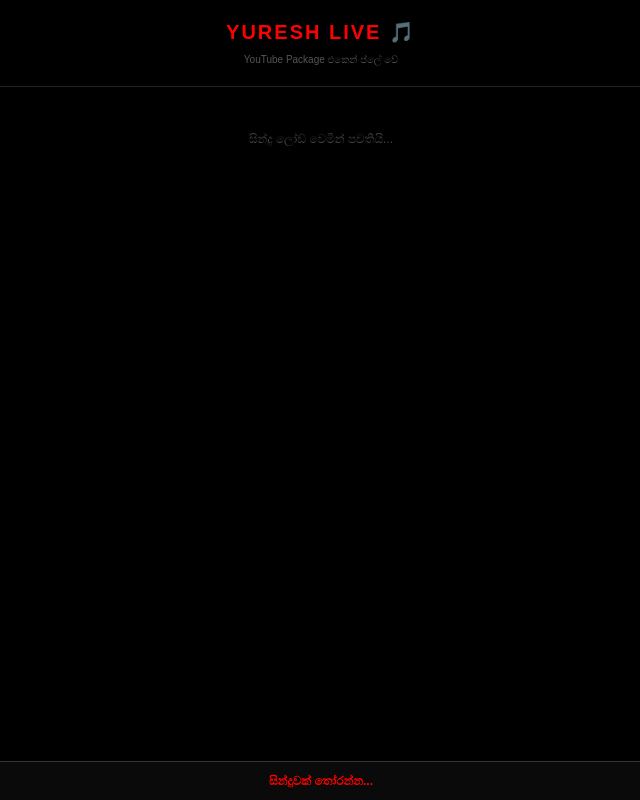
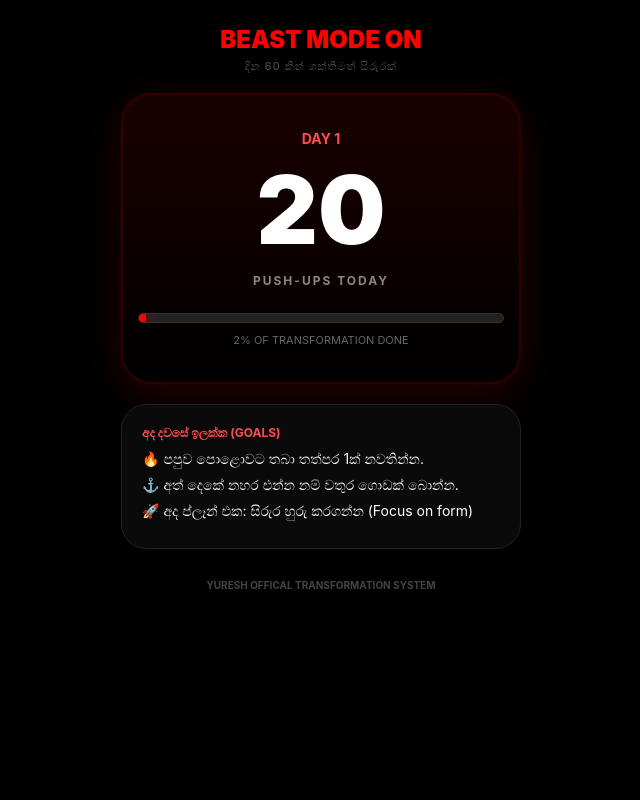
Before and after one commit to Yuresh-Official/ai-video-jenaretor, a website: page index.html in a window 1280 px wide. Shown: the whole page, without its empty margins (319-959 px from the left). Drawn offline with Linux system fonts and the light colour scheme; no server answers.

Commit message:
Update index.html

```diff
--- a/index.html
+++ b/index.html
@@ -3,118 +3,101 @@
 <head>
     <meta charset="UTF-8">
     <meta name="viewport" content="width=device-width, initial-scale=1.0, maximum-scale=1.0, user-scalable=no">
-    <title>YURESH HYBRID PLAYER</title>
+    <title>YURESH 60-DAY BEAST MODE</title>
     <style>
-        :root { --accent: #ff0000; --bg: #000; }
-        * { -webkit-user-select: none; user-select: none; box-sizing: border-box; }
-        body { background: var(--bg); color: #fff; font-family: sans-serif; margin: 0; padding: 10px; padding-bottom: 90px; }
+        :root { --accent: #ff0000; --bg: #000; --card: #111; }
+        * { box-sizing: border-box; font-family: 'Inter', sans-serif; }
+        body { background: var(--bg); color: #fff; margin: 0; text-align: center; padding: 15px; }
 
-        .header { text-align: center; padding: 10px 0; border-bottom: 1px solid #222; margin-bottom: 15px; }
-        .header h1 { margin: 0; font-size: 20px; color: var(--accent); letter-spacing: 2px; }
+        .container { max-width: 400px; margin: auto; }
+        .header h1 { color: var(--accent); margin: 10px 0 0 0; font-size: 24px; text-transform: uppercase; font-weight: 900; }
+        .header p { color: #555; font-size: 11px; margin-top: 5px; letter-spacing: 1px; }
 
-        /* වීඩියෝ එක පේන තැන */
-        .video-container {
-            width: 100%; aspect-ratio: 16 / 9; background: #111;
-            border-radius: 15px; overflow: hidden; margin-bottom: 15px;
-            border: 1px solid #333; display: none; /* සින්දුවක් තෝරනකල් හංගා ඇත */
+        .beast-card {
+            background: linear-gradient(180deg, #1a0000, #000);
+            padding: 35px 15px; border-radius: 30px;
+            border: 2px solid #300; margin: 20px 0;
+            box-shadow: 0 10px 40px rgba(255,0,0,0.15);
         }
-        #player { width: 100%; height: 100%; }
+        .day-label { font-size: 14px; color: #ff4d4d; font-weight: bold; text-transform: uppercase; }
+        .count-value { font-size: 95px; font-weight: 900; line-height: 0.9; margin: 20px 0; color: #fff; }
+        .unit { font-size: 12px; color: #888; font-weight: bold; letter-spacing: 2px; }
 
-        .song-card {
-            background: #111; padding: 10px; border-radius: 12px;
-            display: flex; align-items: center; gap: 12px; margin-bottom: 8px;
-            border: 1px solid #222; cursor: pointer;
+        .progress-box { margin-top: 25px; }
+        .pb-bg { width: 100%; background: #222; height: 10px; border-radius: 20px; overflow: hidden; border: 1px solid #333; }
+        .pb-fill { height: 100%; background: var(--accent); width: 0%; transition: 2s ease-in-out; box-shadow: 0 0 15px var(--accent); }
+
+        .target-box {
+            background: #0a0a0a; padding: 20px; border-radius: 25px;
+            border: 1px solid #222; margin-top: 15px; text-align: left;
         }
-        .song-card:active { border-color: var(--accent); }
-        .song-img { width: 50px; height: 50px; border-radius: 8px; object-fit: cover; }
+        .target-title { font-size: 12px; color: #ff4d4d; font-weight: bold; margin-bottom: 10px; }
+        .goal-item { font-size: 14px; color: #fff; margin-bottom: 8px; display: flex; align-items: center; gap: 10px; }
 
-        .info { flex: 1; overflow: hidden; }
-        .info div { font-size: 13px; font-weight: bold; white-space: nowrap; overflow: hidden; text-overflow: ellipsis; }
-        .info span { font-size: 10px; color: #888; }
-
-        .player-bar {
-            position: fixed; bottom: 0; left: 0; width: 100%;
-            background: #0a0a0a; padding: 12px; border-top: 1px solid #333;
-            text-align: center;
-        }
-        #status { font-size: 12px; color: var(--accent); font-weight: bold; }
+        .footer { margin-top: 30px; font-size: 10px; color: #444; font-weight: bold; }
     </style>
 </head>
 <body oncontextmenu="return false;">
 
+    <div class="container">
         <div class="header">
-        <h1>YURESH LIVE 🎵</h1>
-        <p style="font-size: 10px; color: #555;">YouTube Package එකෙන් ප්ලේ වේ</p>
+            <h1>BEAST MODE ON</h1>
+            <p>දින 60 කින් ශක්තිමත් සිරුරක්</p>
         </div>
 
-    <div class="video-container" id="v-container">
-        <div id="player"></div>
+        <div class="beast-card">
+            <div class="day-label" id="day-display">DAY 1</div>
+            <div class="count-value" id="target-display">20</div>
+            <div class="unit">PUSH-UPS TODAY</div>
+
+            <div class="progress-box">
+                <div class="pb-bg"><div class="pb-fill" id="pb"></div></div>
+                <div style="font-size: 11px; color: #666; margin-top: 10px;" id="prog-text">0% GAINED</div>
+            </div>
         </div>
 
-    <div id="loader" style="text-align: center; padding: 30px; font-size: 12px; color: #444;">සින්දු ලෝඩ් වෙමින් පවතියි...</div>
-    <div id="list"></div>
-
-    <div class="player-bar">
-        <div id="status">සින්දුවක් තෝරන්න...</div>
+        <div class="target-box">
+            <div class="target-title">අද දවසේ ඉලක්ක (GOALS)</div>
+            <div class="goal-item">🔥 පපුව පොළොවට තබා තත්පර 1ක් නවතින්න.</div>
+            <div class="goal-item">⚓ අත් දෙකේ නහර එන්න නම් වතුර ගොඩක් බොන්න.</div>
+            <div class="goal-item" id="mode-tip">🚀 අද ප්ලෑන් එක: Loading...</div>
         </div>
 
-    <script src="https://www.youtube.com/iframe_api"></script>
+        <div class="footer">
+            YURESH OFFICAL TRANSFORMATION SYSTEM
+        </div>
+    </div>
+
     <script>
-        const YT_API_KEY = 'AIzaSyBqa536TD4etKgCRCNPCwG5vje7k-sunlg';
-        let ytPlayer;
+        // පටන් ගත් දිනය (2026-03-25)
+        const start = new Date("2026-03-25");
+        const now = new Date();
+        const diff = Math.floor((now - start) / (1000 * 60 * 60 * 24)) + 1;
 
-        function onYouTubeIframeAPIReady() {
-            ytPlayer = new YT.Player('player', {
-                height: '100%', width: '100%', videoId: '',
-                playerVars: { 'autoplay': 1, 'controls': 1 }
-            });
-        }
+        let day = (diff > 60) ? 60 : diff;
+        if (day < 1) day = 1;
 
-        async function fetchSongs() {
-            try {
-                const res = await fetch('/api/songs');
-                const songs = await res.json();
-                const list = document.getElementById('list');
-                document.getElementById('loader').style.display = 'none';
+        // පළමු දවසේ 20, දිනකට 4 බැගින් වැඩි වේ
+        const pushups = 20 + (day - 1) * 4;
 
-                songs.forEach(s => {
-                    const card = document.createElement('div');
-                    card.className = 'song-card';
-                    card.onclick = () => searchAndPlay(`${s.title} ${s.artist}`);
-                    card.innerHTML = `
-                        <img class="song-img" src="${s.img}">
-                        <div class="info"><div>${s.title}</div><span>${s.artist}</span></div>
-                        <span style="font-size: 10px; color: var(--accent);">PLAY</span>
-                    `;
-                    list.appendChild(card);
-                });
-            } catch (e) { console.error("Error!"); }
-        }
+        document.getElementById('day-display').innerText = "DAY " + day;
+        document.getElementById('target-display').innerText = pushups;
 
-        async function searchAndPlay(query) {
-            document.getElementById('status').innerText = "සොයමින් පවතියි...";
-            const url = `https://www.googleapis.com/youtube/v3/search?part=snippet&q=${encodeURIComponent(query)}&key=${YT_API_KEY}&type=video&maxResults=1`;
+        // Progress
+        const percent = Math.round((day / 60) * 100);
+        document.getElementById('pb').style.width = percent + "%";
+        document.getElementById('prog-text').innerText = percent + "% OF TRANSFORMATION DONE";
 
-            try {
-                const res = await fetch(url);
-                const data = await res.json();
-
-                if(data.items && data.items.length > 0) {
-                    const id = data.items[0].id.videoId;
-
-                    // වීඩියෝ එක පෙන්වනවා
-                    document.getElementById('v-container').style.display = 'block';
-
-                    ytPlayer.loadVideoById(id);
-                    document.getElementById('status').innerText = "දැන් වාදනය වේ: " + query;
-                } else {
-                    document.getElementById('status').innerText = "සින්දුව හමු වූයේ නැත!";
-                }
-            } catch (err) {
-                document.getElementById('status').innerText = "API Limit Exceeded!";
-            }
-        }
-        fetchSongs();
+        // නහර එන්න සහ ශක්තිමත් වෙන්න විශේෂ උපදෙස්
+        const phases = [
+            "සිරුර හුරු කරගන්න (Focus on form)",
+            "මස්පිඬු වර්ධනය (Hypertrophy phase)",
+            "ශක්තිය වැඩි කිරීම (Strength phase)",
+            "කැපී පෙනෙන මාංශපේෂී (Definition phase)",
+            "උපරිම ශක්තිය (Beast level)"
+        ];
+        const currentPhase = Math.floor(day / 12);
+        document.getElementById('mode-tip').innerText = "🚀 අද ප්ලෑන් එක: " + phases[currentPhase];
     </script>
 </body>
 </html>
```
Lines whose indentation alone changed are shown as unchanged.
